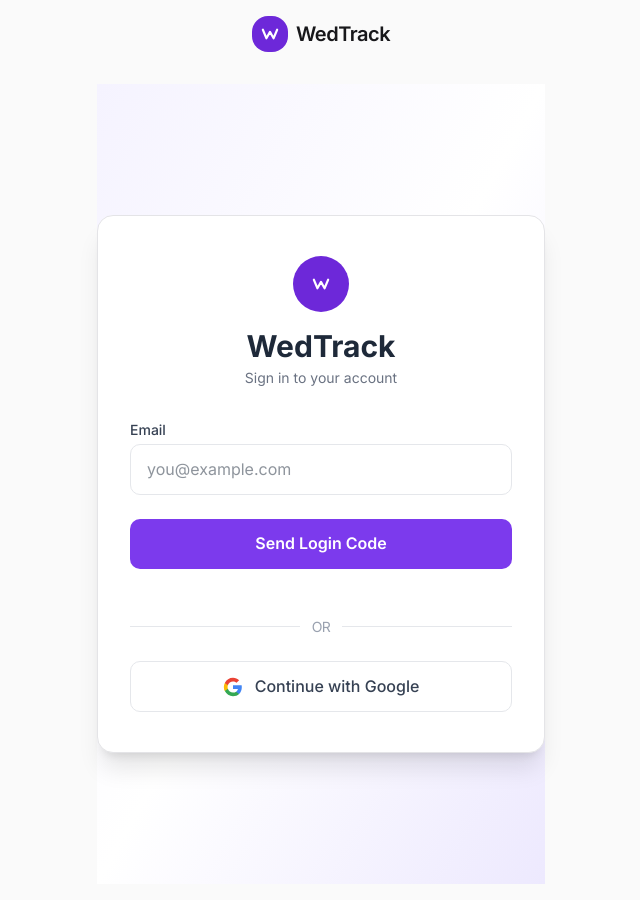
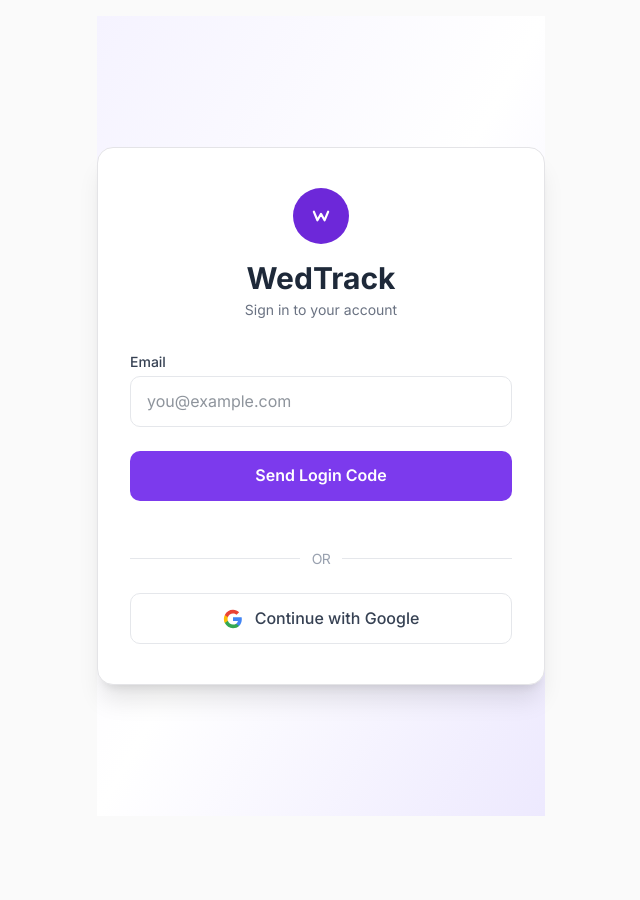
Before and after one commit to luffyYO/WedTrack, a React (Vite) app in the folder frontend/: page /login in a window 1280 px wide. Shown: the whole page, without its empty margins (319-959 px from the left). After the commit the page ends 832 px from the top, so only its background shows below. Built offline with nearby package versions, Linux system fonts and the light colour scheme.

Commit message:
Login page logo updated from two to one

```diff
--- a/frontend/src/layouts/AuthLayout.tsx
+++ b/frontend/src/layouts/AuthLayout.tsx
@@ -3,35 +3,18 @@
 
 /**
  * Minimal centered layout for public pages (login, signup, etc.)
- * Does not include the sidebar or topbar.
+ * Does not include the sidebar or topbar — and no branding of its own.
+ * Each auth page (LoginPage, etc.) is responsible for its own logo / title.
  */
 export default function AuthLayout() {
     const { isAuthenticated, isLoading } = useAuthStore();
 
-    if (isLoading) return null; // Or a simple spinner
+    if (isLoading) return null;
     if (isAuthenticated) return <Navigate to="/home" replace />;
 
     return (
         <div className="min-h-screen bg-[var(--color-bg)] flex items-center justify-center p-4">
             <div className="w-full max-w-md">
-                {/* Logo */}
-                <div className="flex items-center justify-center gap-2 mb-8">
-                    <div className="w-9 h-9 rounded-xl bg-primary-700 flex items-center justify-center">
-                        <svg viewBox="0 0 14 14" fill="none" className="w-5 h-5">
-                            <path
-                                d="M2 4L4.5 10L7 5.5L9.5 10L12 4"
-                                stroke="white"
-                                strokeWidth="1.5"
-                                strokeLinecap="round"
-                                strokeLinejoin="round"
-                            />
-                        </svg>
-                    </div>
-                    <span className="text-xl font-semibold text-[var(--color-text-primary)] tracking-tight">
-                        WedTrack
-                    </span>
-                </div>
-
                 <Outlet />
             </div>
         </div>
```
